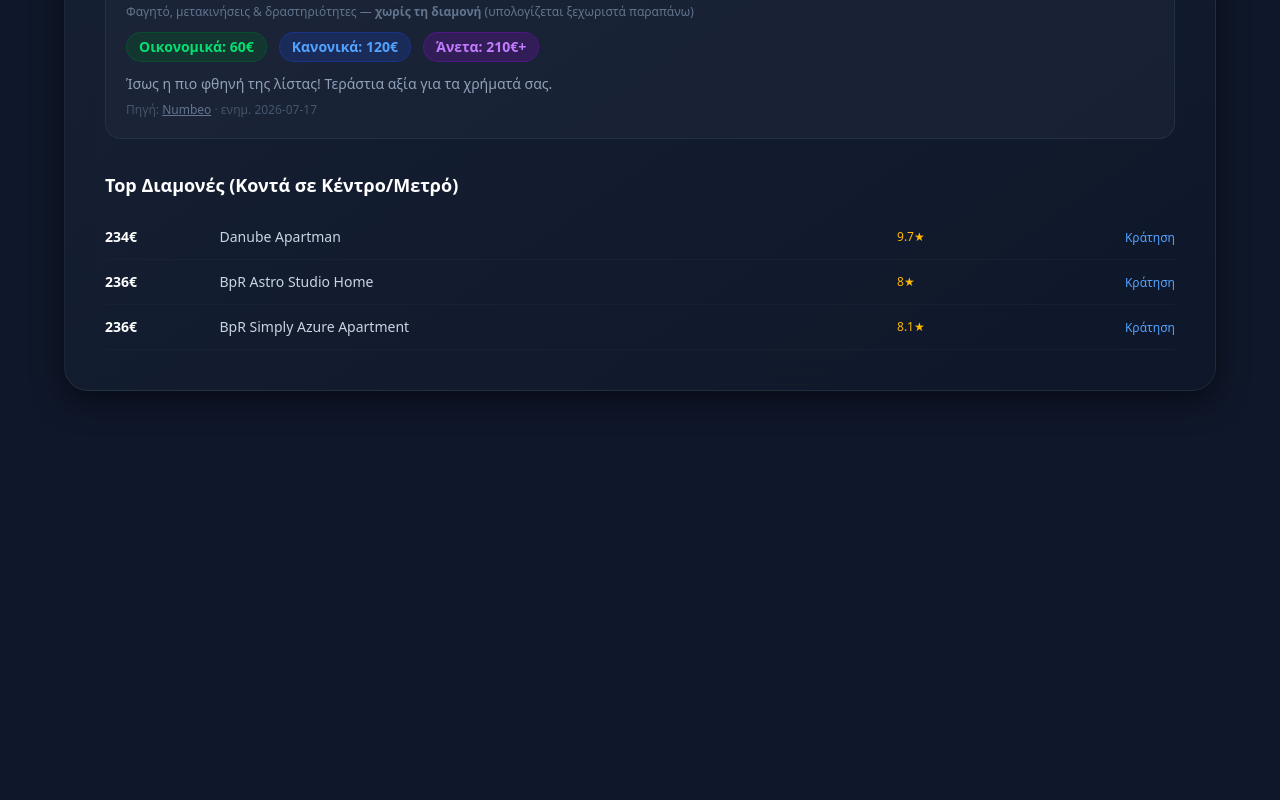
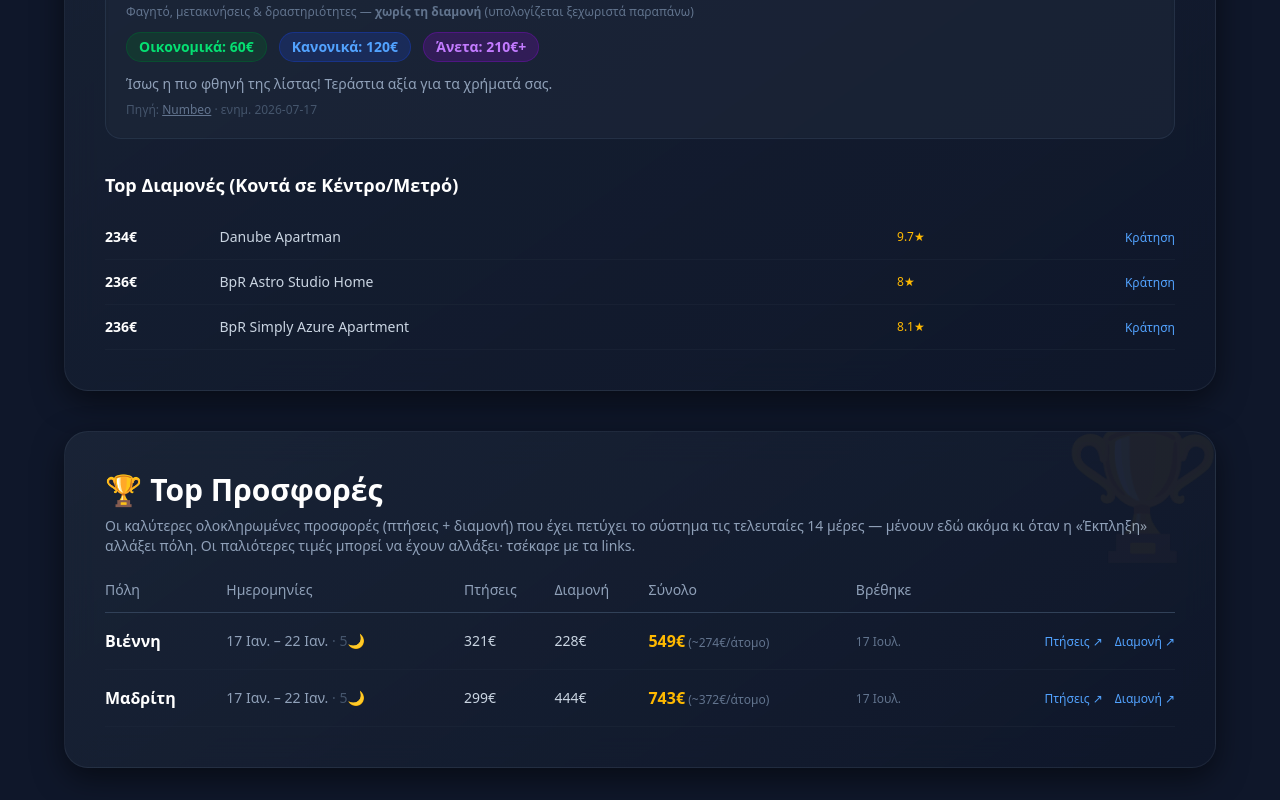
Before and after one commit to pymshadow/travel-tracker, a React (Vite) app in the folder dashboard/: page / in a window 1280 px wide. Shown: the part 3081-3881 px from the top of the page. Before the commit the page ends 3504 px from the top, so only its background shows below. Built offline with nearby package versions, Linux system fonts and the light colour scheme.

Commit message:
Add Top Deals section: best complete offer per city persists up to 14 days, survives surprise-city rotation

```diff
--- /dev/null
+++ b/dashboard/public/top_deals.json
@@ -0,0 +1,34 @@
+{
+ "MAD": {
+  "city": "Μαδρίτη",
+  "to": "MAD",
+  "depart": "2027-01-17",
+  "return": "2027-01-22",
+  "flight_min": 299,
+  "booking_min": 444,
+  "total": 743,
+  "adults": 2,
+  "per_person": 372,
+  "found": "2026-07-17",
+  "flights_out_url": "https://www.google.com/travel/flights?tfs=GhoSCjIwMjctMDEtMTdqBRIDQVRIcgUSA01BREICAQFIAZgBAg%3D%3D&hl=en&curr=EUR",
+  "flights_ret_url": "https://www.google.com/travel/flights?tfs=GhoSCjIwMjctMDEtMjJqBRIDTUFEcgUSA0FUSEICAQFIAZgBAg%3D%3D&hl=en&curr=EUR",
+  "booking_url": "https://www.booking.com/hotel/es/genesis-loft-san-enrique-20.en-gb.html?checkin=2027-01-17&checkout=2027-01-22&group_adults=2&selected_currency=EUR",
+  "booking_name": "Genesis-Loft San Enrique 20"
+ },
+ "VIE": {
+  "city": "Βιέννη",
+  "to": "VIE",
+  "depart": "2027-01-17",
+  "return": "2027-01-22",
+  "flight_min": 321,
+  "booking_min": 228,
+  "total": 549,
+  "adults": 2,
+  "per_person": 274,
+  "found": "2026-07-17",
+  "flights_out_url": "https://www.google.com/travel/flights?tfs=GhoSCjIwMjctMDEtMTdqBRIDQVRIcgUSA1ZJRUICAQFIAZgBAg%3D%3D&hl=en&curr=EUR",
+  "flights_ret_url": "https://www.google.com/travel/flights?tfs=GhoSCjIwMjctMDEtMjJqBRIDVklFcgUSA0FUSEICAQFIAZgBAg%3D%3D&hl=en&curr=EUR",
+  "booking_url": "https://www.booking.com/hotel/at/next-to-schonbrunn-i-10-min-to-u4-i-free-wifi.en-gb.html?checkin=2027-01-17&checkout=2027-01-22&group_adults=2&selected_currency=EUR",
+  "booking_name": "Next to Schönbrunn I 10 min to U4 I Free WiFi"
+ }
+}
--- a/dashboard/src/App.jsx
+++ b/dashboard/src/App.jsx
@@ -12,17 +12,20 @@ const nightsOf = (a, b) => Math.round((new Date(b) - new Date(a)) / 86400000)
 function App() {
   const [tripsData, setTripsData] = useState([])
   const [costOfLiving, setCostOfLiving] = useState({})
+  const [topDeals, setTopDeals] = useState([])
   const [lastUpdate, setLastUpdate] = useState('')
 
   const loadStaticData = async () => {
     try {
       // Σε περιβάλλον παραγωγής θα διαβάζει τα αρχεία που ανέβηκαν στο public/
-      const [tripsRes, snapRes, costRes] = await Promise.all([
+      const [tripsRes, snapRes, costRes, dealsRes] = await Promise.all([
         axios.get(import.meta.env.BASE_URL + 'trips.json?v=' + new Date().getTime()),
         axios.get(import.meta.env.BASE_URL + 'snapshot.json?v=' + new Date().getTime()).catch(() => ({ data: {} })),
-        axios.get(import.meta.env.BASE_URL + 'cost_of_living.json?v=' + new Date().getTime()).catch(() => ({ data: {} }))
+        axios.get(import.meta.env.BASE_URL + 'cost_of_living.json?v=' + new Date().getTime()).catch(() => ({ data: {} })),
+        axios.get(import.meta.env.BASE_URL + 'top_deals.json?v=' + new Date().getTime()).catch(() => ({ data: {} }))
       ])
       setCostOfLiving(costRes.data || {})
+      setTopDeals(Object.values(dealsRes.data || {}).sort((a, b) => a.total - b.total))
 
       const trips = tripsRes.data.trips || []
       const snapshot = snapRes.data || {}
@@ -210,6 +213,60 @@ function App() {
             )
           })}
         </div>
+
+        {topDeals.length > 0 && (
+          <section className="glass-card rounded-3xl p-6 md:p-10 mt-10 overflow-hidden relative border border-amber-500/20">
+            <div className="absolute -top-6 -right-6 p-4 opacity-5 text-9xl pointer-events-none">🏆</div>
+            <h2 className="text-3xl font-extrabold text-white mb-2">🏆 Top Προσφορές</h2>
+            <p className="text-slate-400 text-sm mb-6">
+              Οι καλύτερες ολοκληρωμένες προσφορές (πτήσεις + διαμονή) που έχει πετύχει το σύστημα τις τελευταίες 14 μέρες —
+              μένουν εδώ ακόμα κι όταν η «Έκπληξη» αλλάξει πόλη. Οι παλιότερες τιμές μπορεί να έχουν αλλάξει· τσέκαρε με τα links.
+            </p>
+            <div className="overflow-x-auto">
+              <table className="w-full text-left text-sm">
+                <thead>
+                  <tr className="border-b border-slate-700 text-slate-400">
+                    <th className="pb-3 font-medium">Πόλη</th>
+                    <th className="pb-3 font-medium">Ημερομηνίες</th>
+                    <th className="pb-3 font-medium">Πτήσεις</th>
+                    <th className="pb-3 font-medium">Διαμονή</th>
+                    <th className="pb-3 font-medium">Σύνολο</th>
+                    <th className="pb-3 font-medium">Βρέθηκε</th>
+                    <th className="pb-3"></th>
+                  </tr>
+                </thead>
+                <tbody className="text-slate-300">
+                  {topDeals.map((d) => {
+                    const isToday = d.found === new Date().toISOString().slice(0, 10)
+                    return (
+                      <tr key={d.to} className="border-b border-slate-800/50 hover:bg-slate-800/30 transition-colors">
+                        <td className="py-4 font-bold text-white text-base">{d.city}</td>
+                        <td className="py-4 text-slate-400 whitespace-nowrap">
+                          {fmtGr(d.depart)} – {fmtGr(d.return)} <span className="text-slate-600">· {nightsOf(d.depart, d.return)}🌙</span>
+                        </td>
+                        <td className="py-4">{d.flight_min}€</td>
+                        <td className="py-4">{d.booking_min}€</td>
+                        <td className="py-4">
+                          <span className="font-extrabold text-amber-400 text-base">{d.total}€</span>
+                          <span className="text-slate-500 text-xs"> (~{d.per_person}€/άτομο)</span>
+                        </td>
+                        <td className="py-4">
+                          {isToday
+                            ? <span className="px-2 py-0.5 rounded bg-emerald-500/20 text-emerald-300 text-xs font-bold uppercase">Σήμερα</span>
+                            : <span className="text-slate-500 text-xs">{fmtGr(d.found)}</span>}
+                        </td>
+                        <td className="py-4 text-right whitespace-nowrap">
+                          {d.flights_out_url && <a href={d.flights_out_url} target="_blank" rel="noreferrer" className="text-blue-400 hover:text-blue-300 text-xs mr-3">Πτήσεις ↗</a>}
+                          {d.booking_url && <a href={d.booking_url} target="_blank" rel="noreferrer" className="text-blue-400 hover:text-blue-300 text-xs">Διαμονή ↗</a>}
+                        </td>
+                      </tr>
+                    )
+                  })}
+                </tbody>
+              </table>
+            </div>
+          </section>
+        )}
       </div>
     </div>
   )
```
Also changed, not shown: 2 other files (tests, documents, lock files or other folders).
